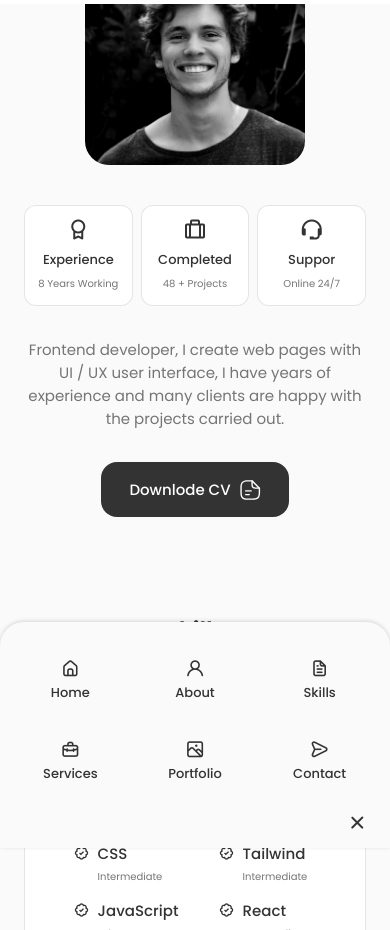
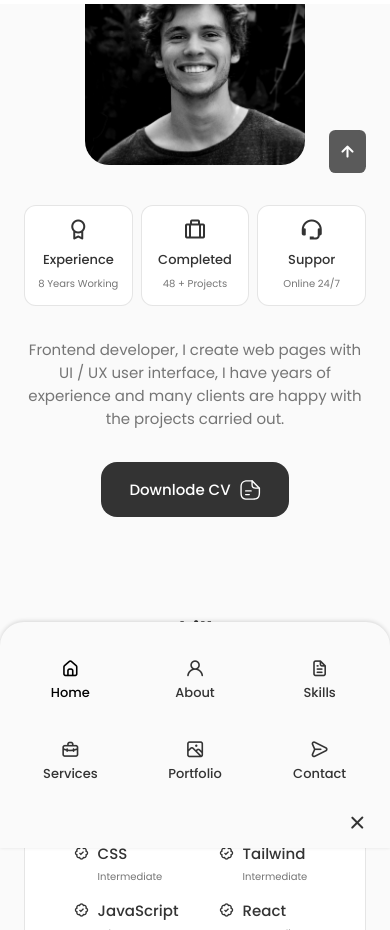
Before and after one commit to yashsaini7060/Portfolio, a React (Create React App) app: page / in a window 390 px wide. Shown: the part 840-1770 px from the top of the page. Built offline with nearby package versions, Linux system fonts and the light colour scheme; the HTML template or start-up script is replaced by a standard one.

Commit message:
added scroll up and header highlights

```diff
--- a/src/App.js
+++ b/src/App.js
@@ -8,6 +8,7 @@
 import Testimonials from './components/testimonials/Testimonials';
 import Contact from './components/contact/Contact';
 import Footer from './components/footer/Footer';
+import Scrollup from './components/scrollup/Scrollup';
 function App() {
   return (
     <>
@@ -20,8 +21,9 @@
       <Qualification />
       <Testimonials />
       <Contact />
-      <Footer />
     </main>
+    <Footer />
+    <Scrollup />
     </>
   );
 }
--- a/src/components/header/Header.jsx
+++ b/src/components/header/Header.jsx
@@ -3,8 +3,17 @@
 import './header.css'
 const Header = () => {
 
-  // Toggle Menu
+  /*==============Change Background Header==============*/
+  window.addEventListener("scroll", function () {
+    const header = document.querySelector(".header");
+    //when the scroll is higher than 200 viewpoint height, add the scroll-header class to a tag with the header tag
+    if(this.scrollY >= 80) header.classList.add("scroll-header");
+    else header.classList.remove("scroll-header");
+  })
+
+  /*==============Toggle Menu==============*/
   const[Toggle, showMenu] = useState(false);
+  const[activeNav,setActiveNav] = useState("#home");
   return (
     <header className="header">
       <nav className="nav container">
@@ -12,32 +21,32 @@
         <div className={Toggle ? "nav__menu show-menu" : "nav__menu"}>
           <ul className="nav__list grid">
             <li className="nav__item">
-              <a href="#home" className="nav__link">
+              <a href="#home" onClick={() => setActiveNav('#home')} className={activeNav ==="#home" ? "nav__link active-link" : "nav__link"}>
                 <i className="uil uil-estate nav__icon"></i> Home
               </a>
             </li>
             <li className="nav__item active-link">
-              <a href="#about" className="nav__link">
+              <a href="#about" onClick={() => setActiveNav('#about')} className={activeNav ==="#about" ? "nav__link active-link" : "nav__link"}>
                 <i className="uil uil-user nav__icon"></i>About
               </a>
             </li>
             <li className="nav__item">
-              <a href="#skills" className="nav__link">
+              <a href="#skills" onClick={() => setActiveNav('#skills')} className={activeNav ==="#skills" ? "nav__link active-link" : "nav__link"}>
                 <i className="uil uil-file-alt nav__icon"></i>Skills
               </a>
             </li>
             <li className="nav__item">
-              <a href="#services" className="nav__link">
+              <a href="#services" onClick={() => setActiveNav('#service')} className={activeNav ==="#service" ? "nav__link active-link" : "nav__link"}>
                 <i className="uil uil-briefcase-alt nav__icon"></i>Services
               </a>
             </li>
             <li className="nav__item">
-              <a href="#portfolio" className="nav__link">
+              <a href="#portfolio" onClick={() => setActiveNav('#portfolio')} className={activeNav ==="#portfolio" ? "nav__link active-link" : "nav__link"}>
                 <i className="uil uil-scenery nav__icon"></i>Portfolio
               </a>
             </li>
             <li className="nav__item">
-              <a href="#contact" className="nav__link">
+              <a href="#contact" onClick={() => setActiveNav('#contact')} className={activeNav ==="#contact" ? "nav__link active-link" : "nav__link"}>
                 <i className="uil uil-message nav__icon"></i>Contact
               </a>
             </li>
--- a/src/components/header/header.css
+++ b/src/components/header/header.css
@@ -53,6 +53,13 @@
 .nav__link:hover {
   color: var(--title-color-dark);
 }
+
+/*Change background header*/
+
+.scroll-header{
+  box-shadow: 0 -1px 4px rgba(0, 0, 0, 0.15);
+}
+
 
 
 /*====BREAKPOINTS====*/
--- /dev/null
+++ b/src/components/scrollup/Scrollup.jsx
@@ -0,0 +1,17 @@
+import React from 'react'
+import "./scrollup.css"
+const Scrollup = () => {
+  window.addEventListener("scroll", function () {
+    const scrollUp = document.querySelector(".scrollup");
+    //when the scroll is higher than 560 viewpoint height, add the show-scroll class to a tag with the scroll-top class
+    if(this.scrollY >= 560) scrollUp.classList.add("show-scroll");
+    else scrollUp.classList.remove("show-scroll");
+  })
+  return (
+    <a href="#" className="scrollup">
+      <i className="uil uil-arrow-up scrollup__icon"></i>
+    </a>
+  )
+}
+
+export default Scrollup
--- /dev/null
+++ b/src/components/scrollup/scrollup.css
@@ -0,0 +1,56 @@
+.scrollup{
+  position: fixed;
+  right: 2.5rem;
+  bottom: -20%;
+  background-color: var(--title-color);
+  opacity: 0.8;
+  padding: 0.3rem 0.5rem;
+  border-radius: 0.4rem;
+  z-index: var(--z-tooltip);
+  transition: .4s;
+}
+
+.scrollup__icon{
+  font-size: 1.5rem;
+  color: var(--container-color);
+}
+
+.scrollup:hover{
+  background-color: var(--title-color-dark);
+}
+
+.show-scroll{
+  bottom: 3rem;
+}
+
+
+/*=============== BREAKPOINTS ===============*/
+/* For large devices */
+@media screen and (max-width: 992px) {
+  .scrollup{
+    right: 1.5rem;
+    padding: 0.25rem 0.4rem;
+  }
+
+  .scroll__icon{
+    font-size: 1.25rem;
+  }
+
+
+}
+
+/* For medium devices */
+@media screen and (max-width: 768px) {
+  .show-scroll{
+    bottom: 4rem;
+  }
+}
+
+
+
+/* For small devices */
+@media screen and (max-width: 350px) {
+  .scrollup{
+    right: 1rem;
+  }
+}
--- a/src/components/skills/Skills.jsx
+++ b/src/components/skills/Skills.jsx
@@ -4,7 +4,7 @@
 import Backend from './Backend'
 const Skills = () => {
   return (
-    <section className="skills section" id="id">
+    <section className="skills section" id="skills">
       <h2 className="section__title">Skills</h2>
       <span className="section__subtitle">My technical level</span>
 
```
